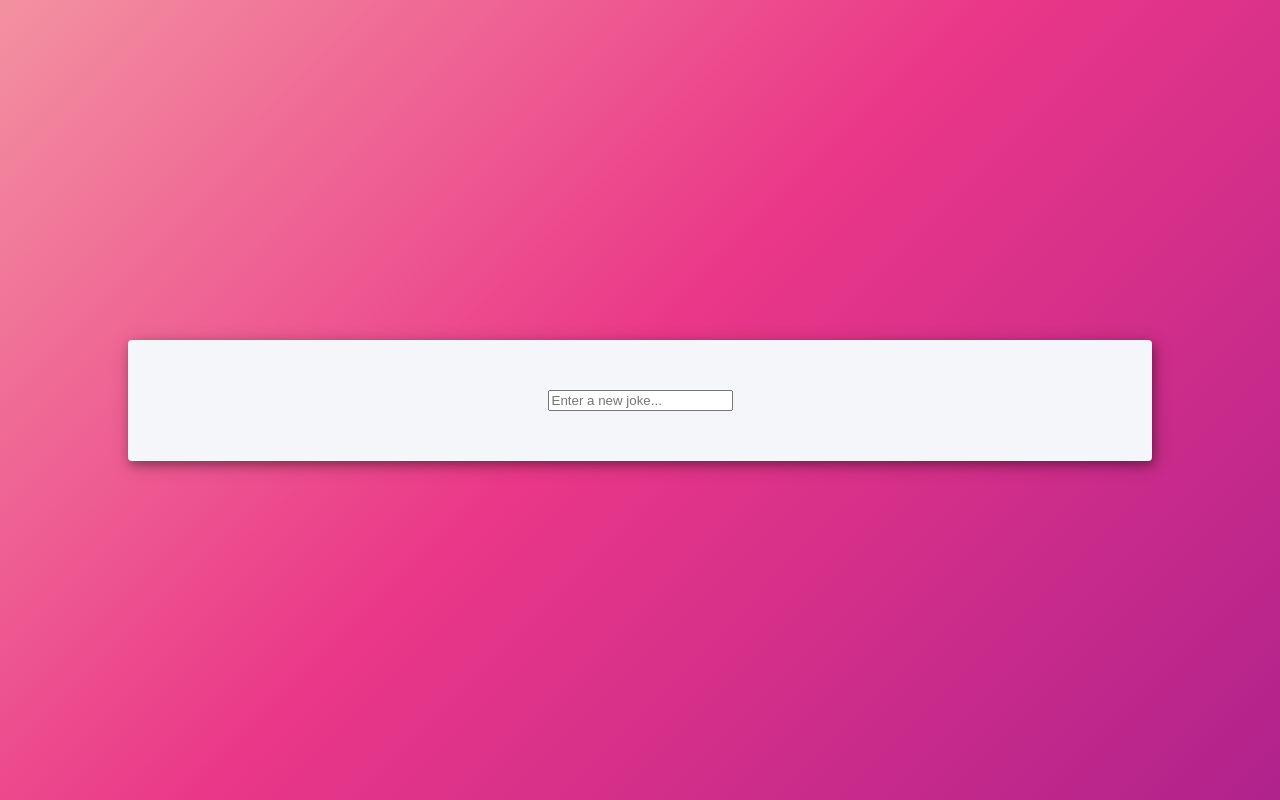
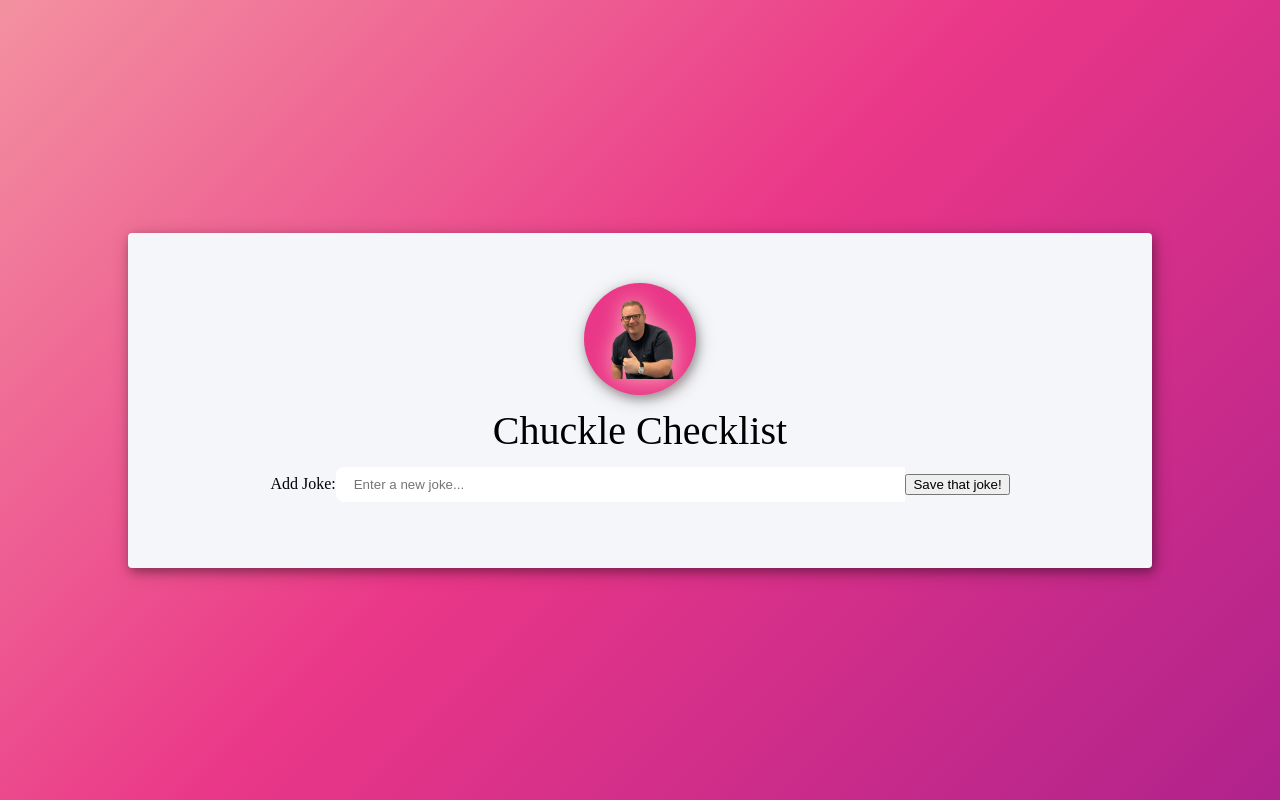
Before and after one commit to Nathan-Chevalier/chuckle-checklist, a React (Create React App) app: page / in a window 1280 px wide. Built offline with nearby package versions, Linux system fonts and the light colour scheme.

Commit message:
Save joke button functioning, clearing state. Steve added

```diff
--- a/src/App.css
+++ b/src/App.css
@@ -204,3 +204,22 @@
     transition: all 0.1s ease-in;
   }
 }
+
+.app-heading-circle {
+  background: var(--col-2);
+  width: 7rem;
+  height: 7rem;
+  border-radius: 50%;
+  display: flex;
+  justify-content: center;
+  align-items: center;
+  color: white;
+  font-size: 4rem;
+  box-shadow: 2px 4px 10px hsla(0, 0%, 0%, 0.3),
+    2px 4px 20px hsla(0, 0%, 0%, 0.2);
+
+  .app-logo {
+    width: 5rem;
+    filter: drop-shadow(1px 1px 11px var(--col-0));
+  }
+}
--- a/src/App.js
+++ b/src/App.js
@@ -1,13 +1,25 @@
 import { useState, useEffect } from "react";
 import "./App.css";
+import { saveJoke, setJoke } from "./services/jokeService";
+import stevePic from "./assets/steve.png";
 
 export const App = () => {
   const [newJoke, setNewJoke] = useState("");
 
   return (
-    <div>
+    <>
+      <div className="app-container">
+        <div className="app-heading">
+          <div className="app-heading-circle">
+            <img className="app-logo" src={stevePic} alt="Good job Steve" />
+          </div>
+          <h1 className="app-heading-text">Chuckle Checklist</h1>
+        </div>
+
+        <div className="joke-add-form">
+          <h2>Add Joke:</h2>
           <input
-        className=""
+            className="joke-input"
             type="text"
             value={newJoke}
             placeholder="Enter a new joke..."
@@ -15,6 +27,18 @@
               setNewJoke(event.target.value);
             }}
           />
+          <button
+            className=""
+            onClick={() => {
+              setJoke(newJoke);
+              saveJoke();
+              setNewJoke("");
+            }}
+          >
+            Save that joke!
+          </button>
         </div>
+      </div>
+    </>
   );
 };
--- a/src/services/jokeService.js
+++ b/src/services/jokeService.js
@@ -1,6 +1,10 @@
 const transientState = new Map();
 transientState.set("text", "");
 transientState.set("told", false);
+
+export const setJoke = (chosenJoke) => {
+  transientState.set("text", chosenJoke);
+};
 
 export const saveJoke = async () => {
   const toObject = Object.fromEntries(transientState);
```
Also changed, not shown: src/assets/steve.png (added). Lines whose indentation alone changed are shown as unchanged.
